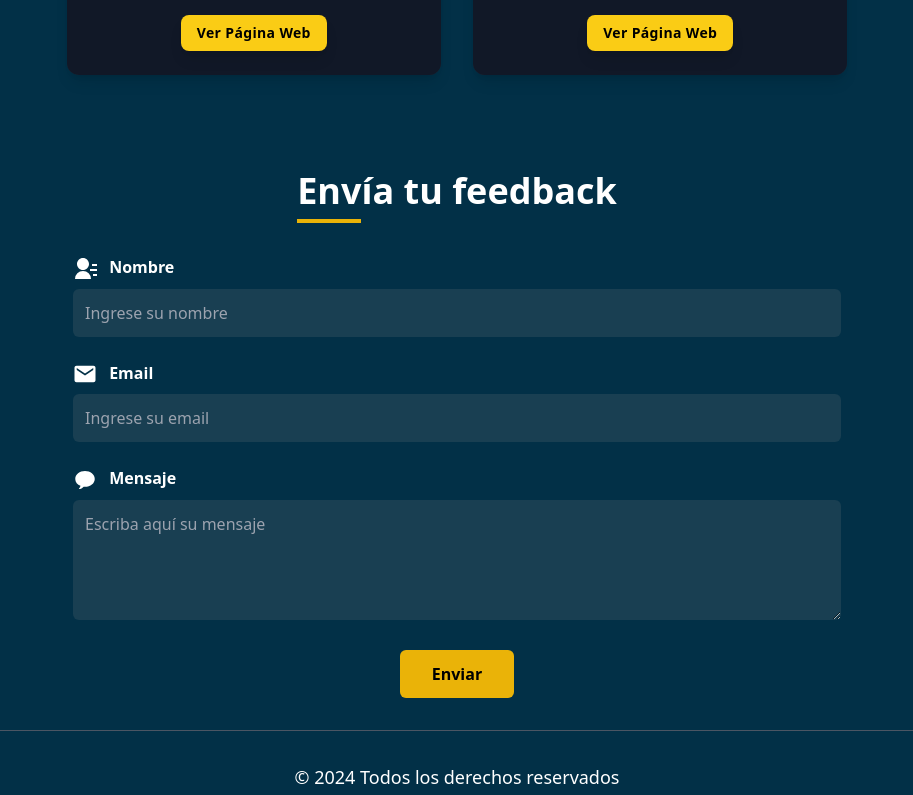
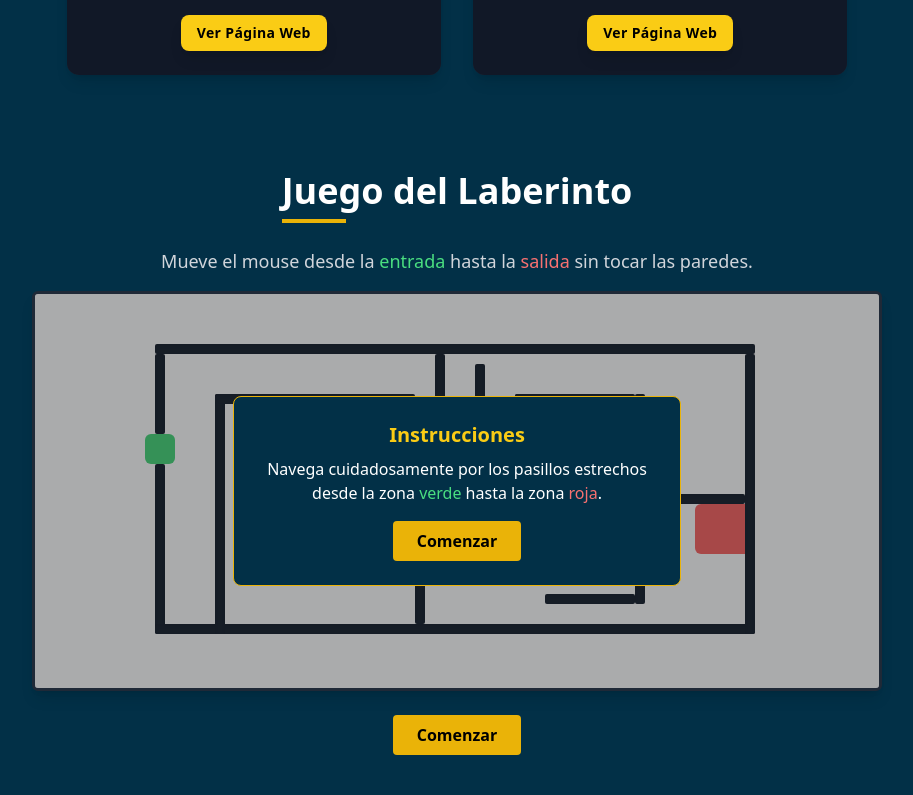
Before and after one commit to joaquin-fuentes/miportafolio, a React (Vite) app: page / in a window 1280 px wide. Shown: the part 3885-4680 px from the top of the page, without its empty margins (183-1096 px from the left). Built offline with nearby package versions, Linux system fonts and the light colour scheme.

Commit message:
agregue juego de laberinto para pantallas grandes

```diff
--- a/src/App.jsx
+++ b/src/App.jsx
@@ -10,6 +10,7 @@ import Contacto from "./components/views/Contacto";
 import Educacion from "./components/views/Educacion";
 import Proyectos from "./components/views/Proyectos";
 import FormularioContacto from "./components/views/FormularioContacto";
+import Laberinto from "./components/views/Laberinto";
 
 function App() {
   return (
@@ -38,6 +39,10 @@ function App() {
           {/* Proyectos */}
           <Proyectos />
 
+          <div className="hidden lg:block">
+            {/* Laberinto */}
+            <Laberinto />
+          </div>
           {/* Formulario de Contacto */}
           <FormularioContacto />
         </div>
--- /dev/null
+++ b/src/components/views/Laberinto.jsx
@@ -0,0 +1,237 @@
+import { useState, useRef, useEffect } from "react";
+
+const WALLS = [
+  // Marco exterior con apertura para entrada
+  { top: 50, left: 120, width: 600, height: 10 }, // Top
+  { top: 170, left: 120, width: 10, height: 170 }, // Left (parte inferior)
+  { top: 60, left: 120, width: 10, height: 80 }, // Left (parte superior)
+  { top: 330, left: 120, width: 600, height: 10 }, // Bottom
+  { top: 60, left: 710, width: 10, height: 280 }, // Right
+
+  // Laberinto principal - diseño con pasillos estrechos y obligatorios
+  { top: 100, left: 180, width: 10, height: 240 },
+  { top: 100, left: 180, width: 200, height: 10 },
+  { top: 60, left: 400, width: 10, height: 90 },
+  { top: 170, left: 300, width: 10, height: 90 },
+  { top: 130, left: 560, width: 10, height: 150 },
+  { top: 140, left: 220, width: 180, height: 10 },
+  { top: 190, left: 220, width: 10, height: 100 },
+  { top: 280, left: 220, width: 140, height: 10 },
+  { top: 280, left: 380, width: 10, height: 50 },
+  { top: 280, left: 380, width: 110, height: 10 },
+  { top: 100, left: 480, width: 10, height: 190 },
+  { top: 100, left: 480, width: 120, height: 10 },
+  { top: 100, left: 600, width: 10, height: 80 },
+  { top: 200, left: 600, width: 10, height: 110 },
+  { top: 140, left: 220, width: 10, height: 50 },
+  { top: 70, left: 440, width: 10, height: 190 },
+  { top: 200, left: 600, width: 110, height: 10 },
+  { top: 300, left: 510, width: 90, height: 10 },
+  { top: 250, left: 310, width: 90, height: 10 },
+];
+
+export default function Laberinto() {
+  const containerRef = useRef(null);
+  const [trail, setTrail] = useState([]);
+  const [isPlaying, setIsPlaying] = useState(false);
+  const [gameState, setGameState] = useState(null);
+  const [timer, setTimer] = useState(0);
+  const timerRef = useRef(null);
+
+  const startY = 140;
+  const endX = 660;
+  const endY = 210;
+  const endSize = 50;
+
+  useEffect(() => {
+    if (isPlaying) {
+      timerRef.current = setInterval(() => {
+        setTimer((prev) => prev + 1);
+      }, 1000);
+    } else {
+      clearInterval(timerRef.current);
+    }
+
+    return () => clearInterval(timerRef.current);
+  }, [isPlaying]);
+
+  useEffect(() => {
+    const handleMouseMove = (e) => {
+      if (!isPlaying || gameState) return;
+
+      const bounds = containerRef.current.getBoundingClientRect();
+      const x = e.clientX - bounds.left;
+      const y = e.clientY - bounds.top;
+
+      // Verificar colisión con paredes
+      for (let wall of WALLS) {
+        if (
+          x >= wall.left &&
+          x <= wall.left + wall.width &&
+          y >= wall.top &&
+          y <= wall.top + wall.height
+        ) {
+          handleLose();
+          return;
+        }
+      }
+
+      // Verificar si llegó a la salida
+      if (
+        x >= endX &&
+        x <= endX + endSize &&
+        y >= endY &&
+        y <= endY + endSize
+      ) {
+        handleWin();
+        return;
+      }
+
+      setTrail((prev) => [...prev.slice(-200), { x, y }]);
+    };
+
+    const container = containerRef.current;
+    container?.addEventListener("mousemove", handleMouseMove);
+    return () => container?.removeEventListener("mousemove", handleMouseMove);
+  }, [isPlaying, gameState]);
+
+  const handleStart = () => {
+    setTrail([]);
+    setIsPlaying(true);
+    setGameState(null);
+    setTimer(0);
+  };
+
+  const handleLose = () => {
+    setTrail([]);
+    setIsPlaying(false);
+    setGameState("lose");
+  };
+
+  const handleWin = () => {
+    setIsPlaying(false);
+    setGameState("win");
+  };
+
+  return (
+    <section
+      className="scroll-mt-20 text-white py-12 bg-[#023047] text-center"
+      id="laberinto"
+    >
+      <h2
+        data-aos="fade-up"
+        className="text-4xl font-bold mb-6 relative inline-block after:content-[''] after:block after:h-1 after:w-16 after:bg-yellow-500 after:mt-2 mx-auto"
+      >
+        Juego del Laberinto
+      </h2>
+
+      <p className="text-lg text-gray-300 mb-4" data-aos="fade-up">
+        Mueve el mouse desde la <span className="text-green-400">entrada</span>{" "}
+        hasta la <span className="text-red-400">salida</span> sin tocar las
+        paredes.
+      </p>
+
+      <div className="mb-4">
+        {isPlaying && <span className="text-yellow-400">Tiempo: {timer}s</span>}
+        {gameState === "win" && (
+          <span className="text-green-400 ml-4">Tiempo final: {timer}s</span>
+        )}
+      </div>
+
+      <div
+        ref={containerRef}
+        data-aos="fade-up"
+        className="relative md:w-[850px] h-[400px] mx-auto bg-gray-100 border-[3px] border-gray-800 overflow-hidden rounded-md shadow-lg"
+        onMouseLeave={() => isPlaying && handleLose()}
+      >
+        {/* Entrada */}
+        <div
+          className="absolute bg-green-500/80 rounded-md"
+          style={{
+            top: startY,
+            left: 110,
+            width: 30,
+            height: 30,
+            zIndex: 1,
+          }}
+        />
+        {/* Salida */}
+        <div
+          className="absolute bg-red-500/80 rounded-l-md"
+          style={{
+            top: endY,
+            left: endX,
+            width: endSize,
+            height: endSize,
+          }}
+        />
+        {/* Paredes */}
+        {WALLS.map((wall, i) => (
+          <div
+            key={i}
+            className="absolute bg-gray-800 shadow-inner"
+            style={{
+              top: wall.top,
+              left: wall.left,
+              width: wall.width,
+              height: wall.height,
+              borderRadius:
+                wall.width === 10 || wall.height === 10 ? "2px" : "0",
+            }}
+          />
+        ))}
+
+        {/* Rastro */}
+        {trail.map((point, index) => (
+          <div
+            key={index}
+            className="absolute w-[3px] h-[3px] bg-blue-500 rounded-full shadow-sm"
+            style={{ left: point.x, top: point.y }}
+          />
+        ))}
+
+        {/* Instrucciones iniciales */}
+        {!isPlaying && !gameState && (
+          <div className="absolute inset-0 flex items-center justify-center bg-black/30 z-10">
+            <div className="bg-[#023047] p-6 rounded-lg border border-yellow-500 max-w-md">
+              <h3 className="text-xl font-bold text-yellow-400 mb-2">
+                Instrucciones
+              </h3>
+              <p className="mb-4">
+                Navega cuidadosamente por los pasillos estrechos desde la zona{" "}
+                <span className="text-green-400">verde</span> hasta la zona{" "}
+                <span className="text-red-400">roja</span>.
+              </p>
+              <button
+                onClick={handleStart}
+                className="px-6 py-2 bg-yellow-500 text-black font-semibold rounded hover:bg-yellow-600 transition"
+              >
+                Comenzar
+              </button>
+            </div>
+          </div>
+        )}
+      </div>
+
+      {/* Botón */}
+      <button
+        onClick={handleStart}
+        className="mt-6 px-6 py-2 bg-yellow-500 text-black font-semibold rounded hover:bg-yellow-600 transition"
+      >
+        {gameState ? "Reintentar" : isPlaying ? "Reiniciar" : "Comenzar"}
+      </button>
+
+      {/* Mensajes */}
+      {gameState === "lose" && (
+        <p className="text-red-400 mt-4 font-medium">
+          ¡Tocaste una pared! Intenta de nuevo.
+        </p>
+      )}
+      {gameState === "win" && (
+        <p className="text-green-400 mt-4 font-medium">
+          ¡Felicidades! Completaste el laberinto en {timer} segundos 🎉
+        </p>
+      )}
+    </section>
+  );
+}
```
